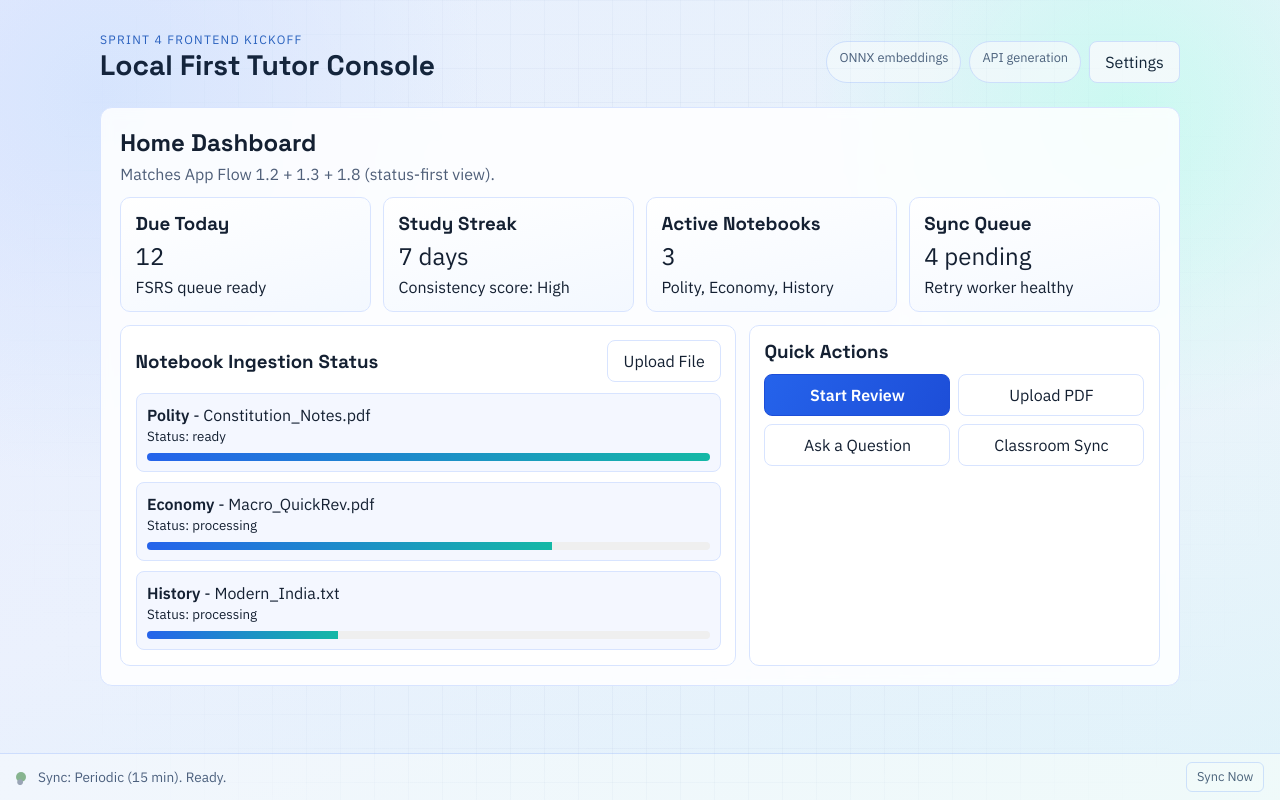
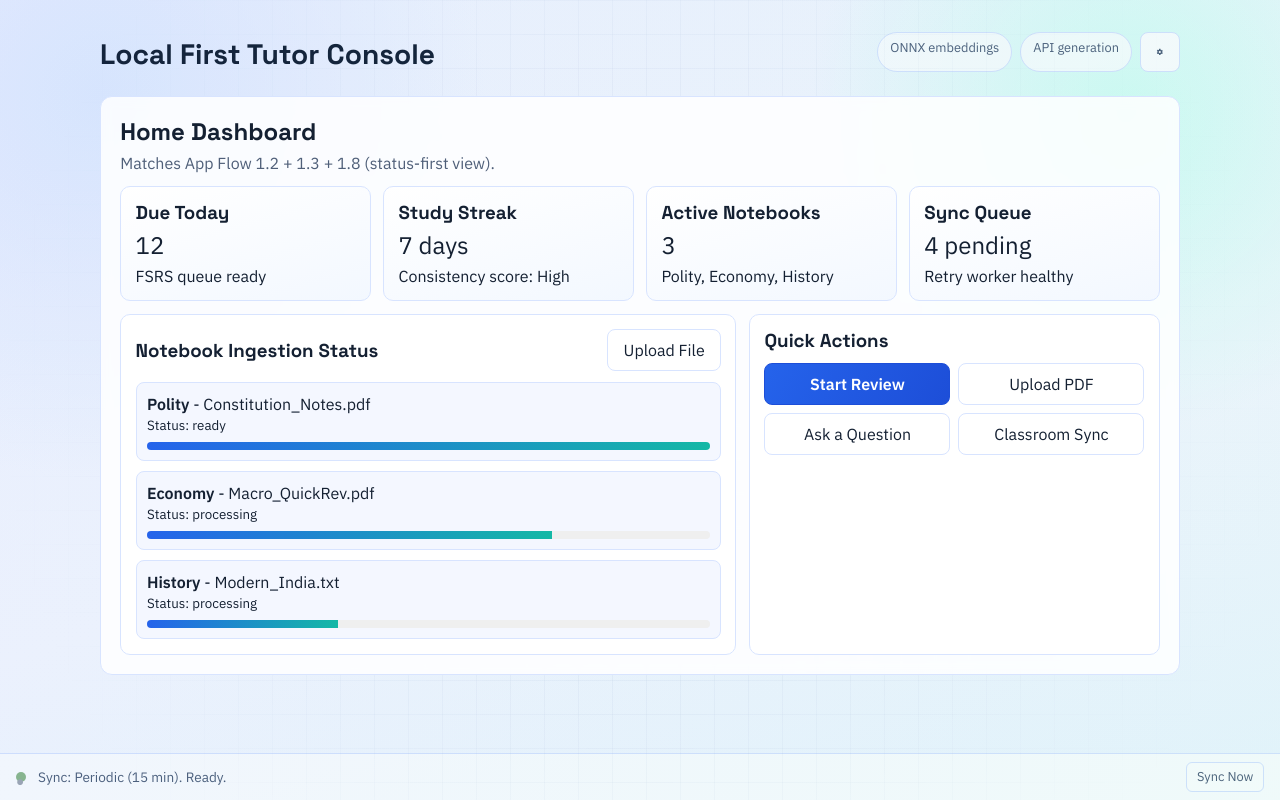
Before and after one commit to Vishnuj-n/ai-tutor-local, a website built with Vite: page frontend/index.html in a window 1280 px wide. Both pictures are taken after a click on the button "Continue to Dashboard". Built offline with nearby package versions, Linux system fonts and the light colour scheme.

Commit message:
feat: Update dashboard and onboarding UI; enhance settings button accessibility and styling; improve sync queue handling

```diff
--- a/frontend/app.js
+++ b/frontend/app.js
@@ -90,6 +90,7 @@ function showDashboard() {
   ragPanel.classList.add("hidden");
   dashboardPanel.classList.remove("hidden");
 
+  enterDashboardBtn.classList.remove("hidden");
   backFromSettingsBtn.classList.add("hidden");
   openSettingsBtn.classList.remove("hidden");
 }
@@ -103,9 +104,11 @@ function showOnboarding(mode) {
 
   if (onboardingMode === "settings" && isSetupComplete()) {
     openSettingsBtn.classList.remove("hidden");
+    enterDashboardBtn.classList.add("hidden");
     backFromSettingsBtn.classList.remove("hidden");
   } else {
     openSettingsBtn.classList.add("hidden");
+    enterDashboardBtn.classList.remove("hidden");
     backFromSettingsBtn.classList.add("hidden");
   }
 }
--- a/frontend/index.html
+++ b/frontend/index.html
@@ -3,7 +3,7 @@
 <head>
   <meta charset="UTF-8">
   <meta name="viewport" content="width=device-width, initial-scale=1.0">
-  <title>AI Tutor Local - Sprint 4 Frontend Scaffold</title>
+  <title>AI Tutor Local</title>
   <link rel="preconnect" href="https://fonts.googleapis.com">
   <link rel="preconnect" href="https://fonts.gstatic.com" crossorigin>
   <link href="https://fonts.googleapis.com/css2?family=Space+Grotesk:wght@400;500;700&family=IBM+Plex+Sans:wght@400;500;600&display=swap" rel="stylesheet">
@@ -16,13 +16,16 @@
   <main class="app-shell">
     <header class="topbar">
       <div>
-        <p class="eyebrow">Sprint 4 Frontend Kickoff</p>
         <h1>Local First Tutor Console</h1>
       </div>
       <div class="topbar-pills">
         <span class="pill">ONNX embeddings</span>
         <span class="pill">API generation</span>
-        <button class="btn topbar-settings hidden" id="open-settings" type="button">Settings</button>
+        <button class="btn topbar-settings hidden" id="open-settings" type="button" aria-label="Open settings" title="Settings">
+          <svg class="settings-icon" viewBox="0 0 24 24" role="img" aria-hidden="true" focusable="false">
+            <path d="M19.14 12.94c.04-.31.06-.62.06-.94s-.02-.63-.06-.94l2.03-1.58a.5.5 0 0 0 .12-.64l-1.92-3.32a.5.5 0 0 0-.6-.22l-2.39.96a7.14 7.14 0 0 0-1.63-.94l-.36-2.54A.5.5 0 0 0 13.9 2h-3.8a.5.5 0 0 0-.49.42l-.36 2.54c-.57.22-1.11.54-1.63.94l-2.39-.96a.5.5 0 0 0-.6.22L2.7 8.48a.5.5 0 0 0 .12.64L4.85 10.7c-.04.31-.06.62-.06.94s.02.63.06.94l-2.03 1.58a.5.5 0 0 0-.12.64l1.92 3.32c.13.22.4.31.63.22l2.39-.96c.5.4 1.05.72 1.63.94l.36 2.54c.04.24.25.42.49.42h3.8c.24 0 .45-.18.49-.42l.36-2.54c.58-.22 1.13-.54 1.63-.94l2.39.96c.23.09.5 0 .63-.22l1.92-3.32a.5.5 0 0 0-.12-.64l-2.03-1.58zM12 15.4a3.4 3.4 0 1 1 0-6.8 3.4 3.4 0 0 1 0 6.8z"></path>
+          </svg>
+        </button>
       </div>
     </header>
 
--- a/frontend/styles.css
+++ b/frontend/styles.css
@@ -62,14 +62,6 @@ body {
   margin-bottom: 1.5rem;
 }
 
-.eyebrow {
-  text-transform: uppercase;
-  letter-spacing: 0.08rem;
-  color: #2b61bd;
-  margin: 0;
-  font-size: 0.76rem;
-}
-
 h1, h2, h3, h4 {
   font-family: "Space Grotesk", sans-serif;
   margin: 0;
@@ -95,10 +87,26 @@ h1 {
 }
 
 .topbar-settings {
-  padding: 0.35rem 0.8rem;
+  width: 40px;
+  height: 40px;
+  padding: 0;
   border-radius: 999px;
   border-color: #c6dcff;
   background: linear-gradient(135deg, #eef4ff, #e8fff9);
+  display: inline-flex;
+  align-items: center;
+  justify-content: center;
+}
+
+.settings-icon {
+  width: 18px;
+  height: 18px;
+  fill: var(--muted);
+  transition: fill 120ms ease;
+}
+
+.topbar-settings:hover .settings-icon {
+  fill: var(--ink);
 }
 
 .panel {
```
Also changed, not shown: 1 other file.
